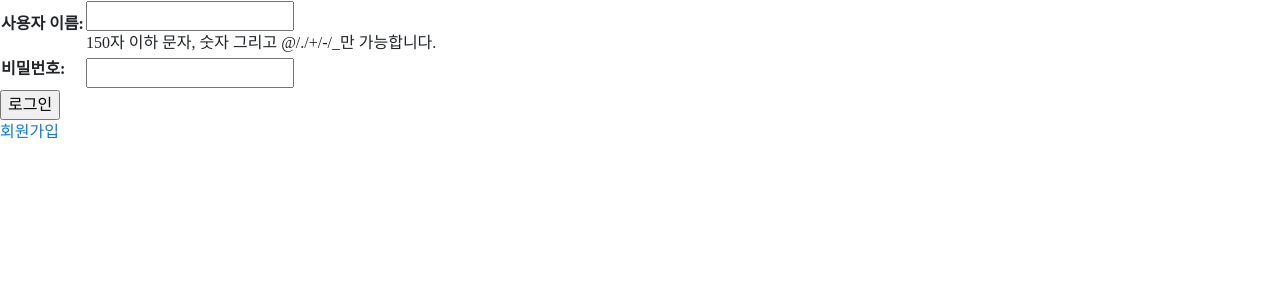
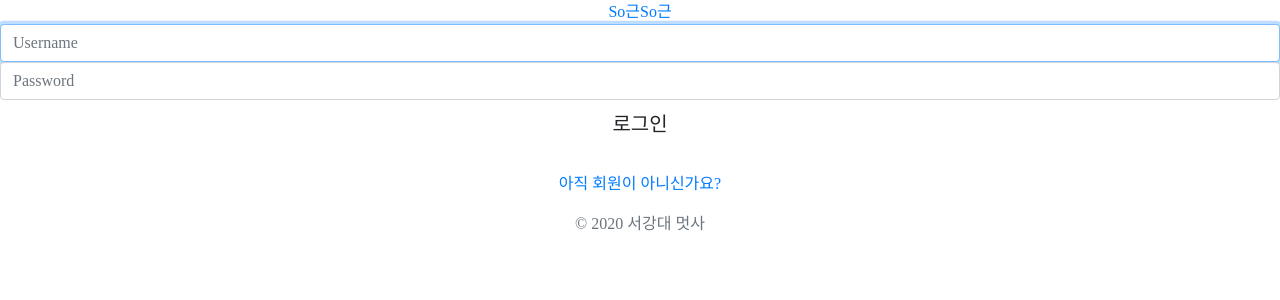
Before and after one commit to i-cluster/sgutest, a Django app: page / in a window 1280 px wide. Shown: the part 56-356 px from the top of the page. Run offline with Django 3.2, Linux system fonts and the light colour scheme; some libraries are stand-ins or nearby versions; some web fonts are replaced.

Commit message:
seohyun signin/structure

```diff
--- a/sgapp/templates/sgapp/signin.html
+++ b/sgapp/templates/sgapp/signin.html
@@ -1,11 +1,35 @@
 {% extends 'sgapp/base.html' %}
+
 
 {% block content %}
 
+<!-- ----------------------------- -->
+
+
+  <div class="login_bg text-center">
+    <form class="form-signin" method="POST" action="">
+    {% csrf_token %}
+        <a class="megatitle_fset font-weight-normal ft_indigo" href="/">So근So근</a>
         {% if error %}
         <p>{{ error }}</p>
         {% endif %}
+        <label for="{{ form.username.id_for_label }}" class="sr-only">User Name</label>
+        <input name="{{ form.username.html_name }}" type="username" id="{{ form.username.id_for_label }}" class="fset form-control" placeholder="Username" required="" autofocus="">
+        <label for="{{ form.password.id_for_label }}" class="sr-only">Password</label>
+        <input name="{{ form.password.html_name }}" type="password" id="{{ form.password.id_for_label }}" class="fset form-control" placeholder="Password" required="">
+        <input class="title_fset btn btn-lg btn-indigo btn-block" type="submit" value="로그인">
+        <br>
+        <a class="signup_fset mb-3" href="{% url 'signup'%}">아직 회원이 아니신가요?</a>
+        <p class="sub_fset mt-3 mb-3 text-muted">© 2020 서강대 멋사</p>
+    </form>
+</div>
 
+
+
+{% endblock %}
+
+
+<!--
 <form action="" method="POST">
     {% csrf_token %}
     <table>
@@ -13,6 +37,4 @@
     </table>
     <input type="submit" value="로그인">
     </form>
-<a href="{% url 'signup' %}">회원가입</a>
-
-{% endblock %}
+    <a href="{% url 'signup' %}">회원가입</a> -->
```
Lines whose indentation alone changed are shown as unchanged.
